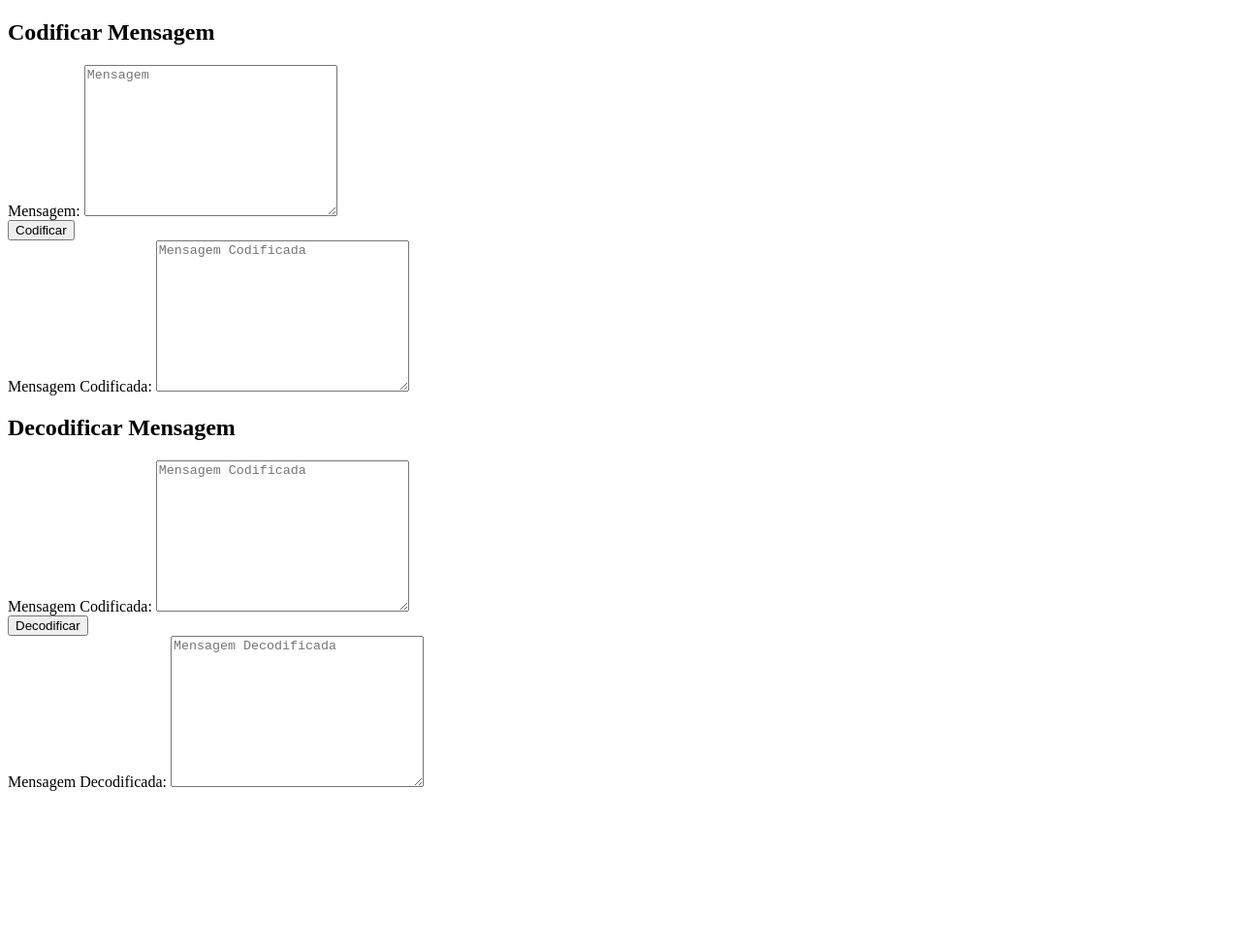
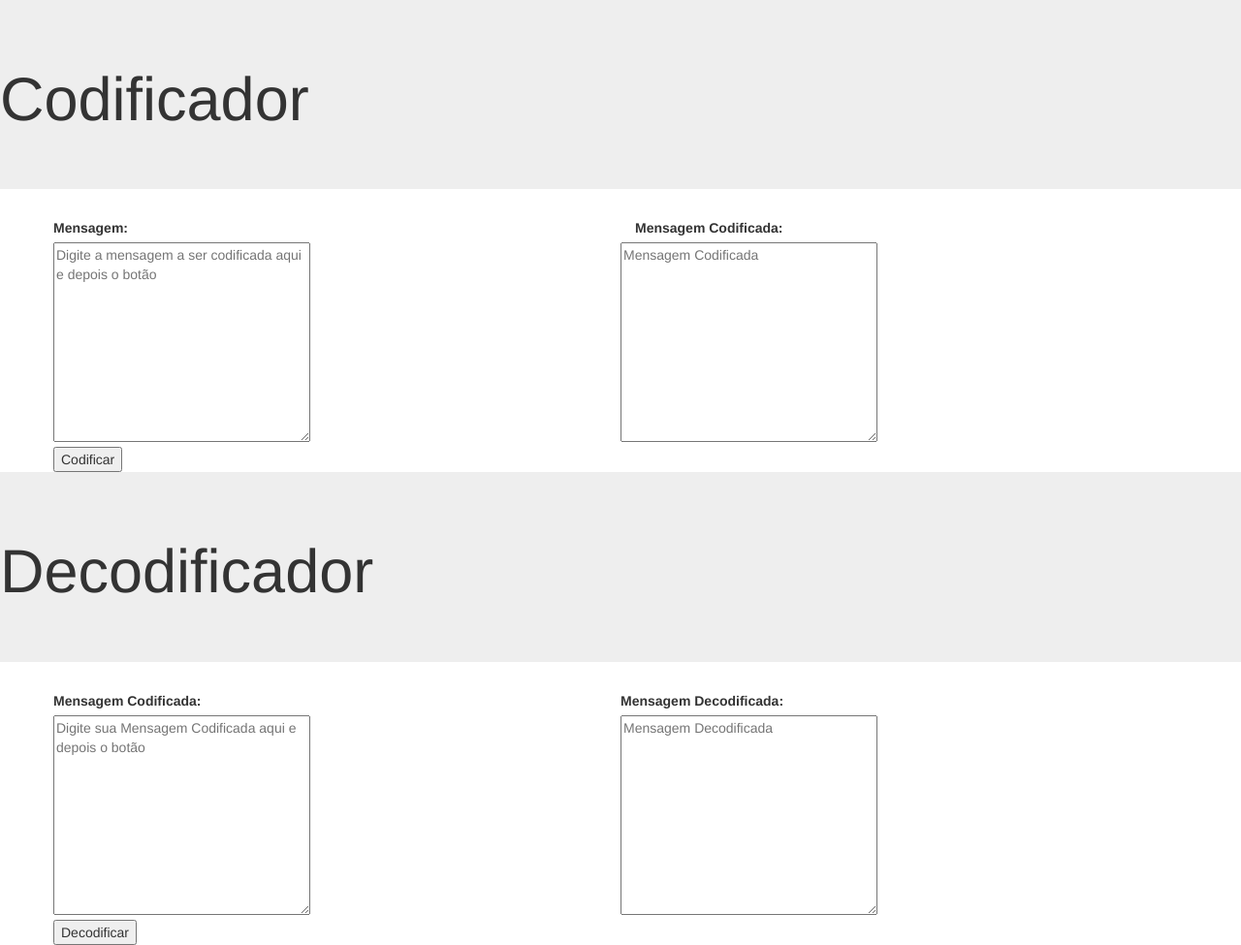
Before and after one commit to marmundo/codificador, a plain HTML site: page index.html in a window 1280 px wide. Shown: the whole page at 97% size. Before the commit the page ends 824 px from the top, so only its background shows below. Drawn offline with nearby package versions, Linux system fonts and the light colour scheme.

Commit message:
add bootstrap

```diff
--- a/index.html
+++ b/index.html
@@ -2,42 +2,74 @@
 <html>
 <head>
 	<title>Encode</title>
+	<meta charset="utf-8">
+	<!-- Latest compiled and minified CSS -->
+<link rel="stylesheet" href="https://maxcdn.bootstrapcdn.com/bootstrap/3.3.7/css/bootstrap.min.css" integrity="sha384-BVYiiSIFeK1dGmJRAkycuHAHRg32OmUcww7on3RYdg4Va+PmSTsz/K68vbdEjh4u" crossorigin="anonymous">
+
+<!-- Optional theme -->
+<link rel="stylesheet" href="https://maxcdn.bootstrapcdn.com/bootstrap/3.3.7/css/bootstrap-theme.min.css" integrity="sha384-rHyoN1iRsVXV4nD0JutlnGaslCJuC7uwjduW9SVrLvRYooPp2bWYgmgJQIXwl/Sp" crossorigin="anonymous">
+
+
 </head>
 <body>
-
-<section class="container">
-		    <h2 id="titulo-form">Codificar Mensagem</h2>
-		    <form id="form-adiciona">
-		        <div class="">
-		            <label for="mensagem">Mensagem:</label>
-		             <textarea name="mensagem" id="mensagem" rows="10" cols="30" placeholder="Mensagem" class="campo"></textarea>
+<div class="jumbotron">
+	<h1 class="display-3">Codificador</h1>
 </div>
 
+<div class="container">
+			<div class="row">
+		<div class="col-md-6">
+			<form id="form-adiciona">
+			    <div class="row">
+			        <label for="mensagem">Mensagem:</label>
+			    </div>
+			    <div class="row">
+			        <textarea name="mensagem" id="mensagem" rows="10" cols="30" placeholder="Digite a mensagem a ser codificada aqui e depois o botão" class="campo"></textarea>
+			    </div>
+			    <div class="row">
 			        <button id="codifica" class="botao bto-principal">Codificar</button>
-
-		         <div class="">
+			    </div>
+		</div>
+			         <div class="col-md-6">
 			            <label for="mensagem-codificada">Mensagem Codificada:</label>
+			            </div>
+			            <div class="row">
 			             <textarea name="mensagem-codificada" id="mensagem-codificada" rows="10" cols="30" placeholder="Mensagem Codificada" class="campo"></textarea>
 			        </div>
 			    </form>
-		</section>
-
-		<section class="container">
-		    <h2 id="titulo-form">Decodificar Mensagem</h2>
-		    <form id="form-adiciona">
-		        <div class="">
-		            <label for="mensagem">Mensagem Codificada:</label>
-		             <textarea name="mensagem_codificada" id="mensagem_codificada" rows="10" cols="30" placeholder="Mensagem Codificada" class="campo"></textarea>
+			    </div>
+	</div>
 </div>
 
+	<div class="jumbotron">
+	<h1 class="display-3">Decodificador</h1>
+</div>
+		<div class="container">
+
+		    <div class="row">
+		    <div class="col-md-6">
+		    <form id="form-adiciona">
+		        <div class="row">
+		            <label for="mensagem">Mensagem Codificada:</label>
+		        </div>
+		        <div class="row">
+		             <textarea name="mensagem_codificada" id="mensagem_codificada" rows="10" cols="30" placeholder="Digite sua Mensagem Codificada aqui e depois o botão" class="campo"></textarea>
+		        </div>
+		        <div class="row">
 		        	<button id="decodifica" class="botao bto-principal">Decodificar</button>
-
-		         <div class="">
+				</div>
+				</div>
+				<div class="col-md-6">
+		         <div class="row">
 		            <label for="mensagem-codificada">Mensagem Decodificada:</label>
+		         </div>
+		         <div class="row">
 		             <textarea name="mensagem-decodificada" id="mensagem-decodificada" rows="10" cols="30" placeholder="Mensagem Decodificada" class="campo"></textarea>
 		        </div>
+		        </div>
 		    </form>
-		</section>
+		    </div>
+		</div>
 
 
 </body>
@@ -45,4 +77,8 @@
 <script type="text/javascript" src="js/encode.js"></script>
 <script type="text/javascript" src="js/decode.js"></script>
 
+<!-- jQuery (necessary for Bootstrap's JavaScript plugins) -->
+    <script src="https://ajax.googleapis.com/ajax/libs/jquery/1.12.4/jquery.min.js"></script>
+<!-- Latest compiled and minified JavaScript -->
+<script src="https://maxcdn.bootstrapcdn.com/bootstrap/3.3.7/js/bootstrap.min.js" integrity="sha384-Tc5IQib027qvyjSMfHjOMaLkfuWVxZxUPnCJA7l2mCWNIpG9mGCD8wGNIcPD7Txa" crossorigin="anonymous"></script>
 </html>
```
Lines whose indentation alone changed are shown as unchanged.
